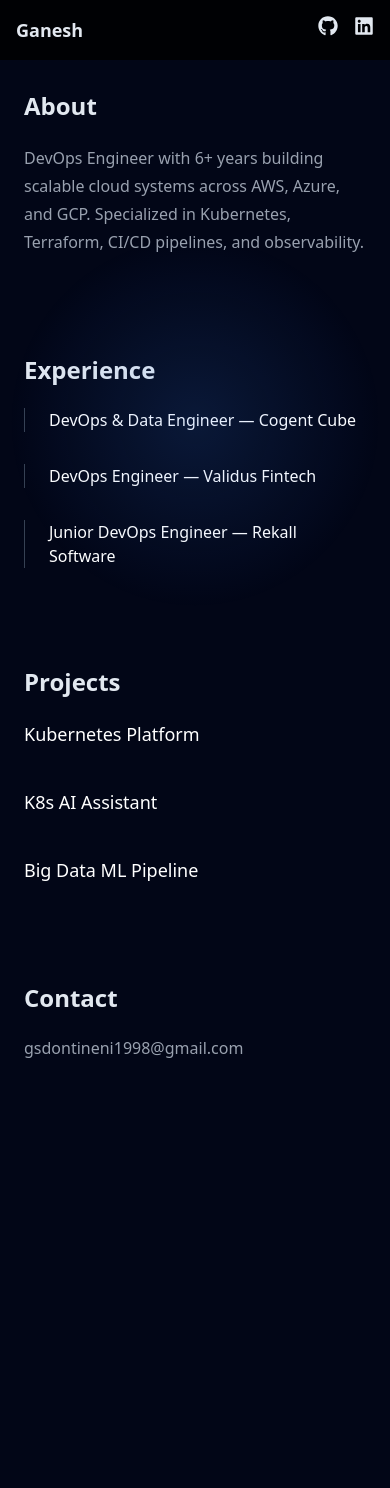
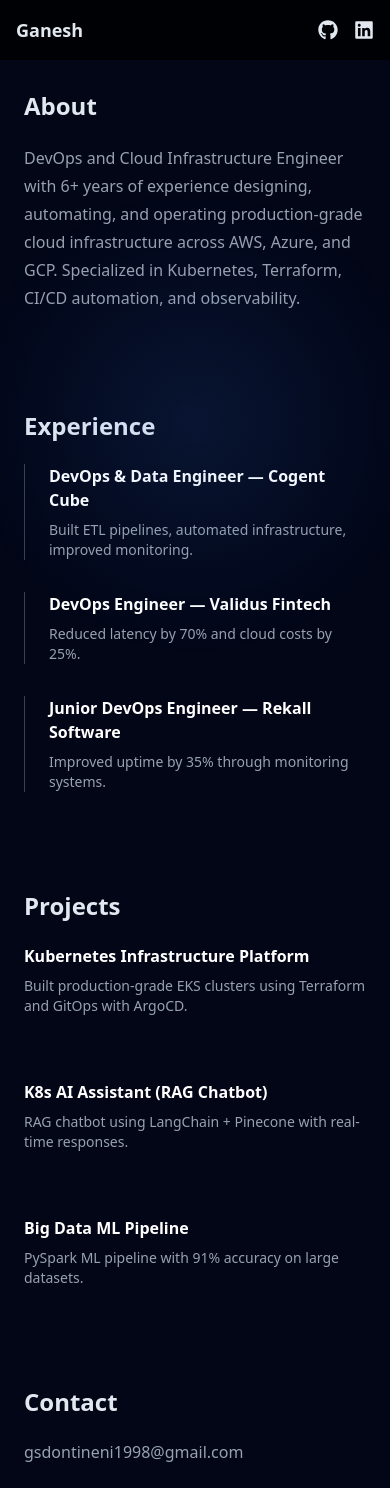
Before and after one commit to GaneshSaiD/Portfolio, a Next.js app: page / in a window 390 px wide. Before the commit the page ends 1084 px from the top, so only its background shows below. Built offline with nearby package versions, Linux system fonts and the light colour scheme.

Commit message:
Modifications to Portfolio

```diff
--- a/app/globals.css
+++ b/app/globals.css
@@ -17,8 +17,6 @@ body {
   margin-bottom: 20px;
 }
 
-/* selection */
 ::selection {
   background: #3b82f6;
-  color: white;
 }
--- a/app/page.js
+++ b/app/page.js
@@ -11,16 +11,15 @@ export default function Home() {
     const sections = document.querySelectorAll("section");
 
     const handleScroll = () => {
+      let current = "about";
       sections.forEach((sec) => {
         const top = window.scrollY;
         const offset = sec.offsetTop - 200;
-        const height = sec.offsetHeight;
-        const id = sec.getAttribute("id");
-
-        if (top >= offset && top < offset + height) {
-          setActive(id);
+        if (top >= offset) {
+          current = sec.id;
         }
       });
+      setActive(current);
     };
 
     window.addEventListener("scroll", handleScroll);
@@ -31,12 +30,9 @@ export default function Home() {
     <div className="flex">
 
       {/* CURSOR GLOW */}
-      <div className="fixed top-0 left-0 w-full h-full pointer-events-none bg-[radial-gradient(circle_at_center,rgba(59,130,246,0.15),transparent_40%)]" />
+      <div className="fixed inset-0 pointer-events-none bg-[radial-gradient(circle_at_center,rgba(59,130,246,0.12),transparent_50%)]" />
 
-      {/* SCROLL BAR */}
-      <div className="fixed top-0 left-0 h-1 bg-blue-500 z-50 w-[var(--scroll)]" />
-
-      {/* SIDEBAR (DESKTOP) */}
+      {/* SIDEBAR */}
       <div className="hidden md:flex flex-col justify-between w-1/3 h-screen sticky top-0 p-10 border-r border-gray-800">
 
         <div>
@@ -48,6 +44,7 @@ export default function Home() {
             DevOps Engineer | Cloud | Data
           </p>
 
+          {/* NAV */}
           <nav className="mt-8 space-y-3 text-sm">
             {["about", "experience", "projects", "contact"].map((item) => (
               <a
@@ -73,22 +70,24 @@ export default function Home() {
           </a>
         </div>
 
+        {/* ICONS */}
         <div className="flex space-x-5 text-2xl text-gray-400">
           <a href="https://github.com/GaneshSaiD" target="_blank">
-            <FaGithub className="hover:text-white transition" />
+            <FaGithub className="hover:text-white hover:scale-110 transition" />
           </a>
           <a href="https://linkedin.com/in/ganeshsaidontineni" target="_blank">
-            <FaLinkedin className="hover:text-blue-400 transition" />
+            <FaLinkedin className="hover:text-blue-400 hover:scale-110 transition" />
           </a>
         </div>
       </div>
 
       {/* MOBILE HEADER */}
-      <div className="md:hidden fixed top-0 left-0 w-full bg-black/80 backdrop-blur p-4 z-50 flex justify-between">
+      <div className="md:hidden fixed top-0 left-0 w-full bg-black/80 backdrop-blur p-4 z-50 flex justify-between items-center">
         <h1 className="text-lg font-bold">Ganesh</h1>
+
         <div className="flex space-x-4 text-xl">
-          <FaGithub />
-          <FaLinkedin />
+          <a href="https://github.com/GaneshSaiD"><FaGithub /></a>
+          <a href="https://linkedin.com/in/ganeshsaidontineni"><FaLinkedin /></a>
         </div>
       </div>
 
@@ -99,8 +98,9 @@ export default function Home() {
         <motion.section id="about" initial={{ opacity: 0, y: 30 }} whileInView={{ opacity: 1, y: 0 }}>
           <h2 className="section-title">About</h2>
           <p className="text-gray-400 leading-7">
-            DevOps Engineer with 6+ years building scalable cloud systems across AWS, Azure, and GCP.
-            Specialized in Kubernetes, Terraform, CI/CD pipelines, and observability.
+            DevOps and Cloud Infrastructure Engineer with 6+ years of experience designing,
+            automating, and operating production-grade cloud infrastructure across AWS, Azure,
+            and GCP. Specialized in Kubernetes, Terraform, CI/CD automation, and observability.
           </p>
         </motion.section>
 
@@ -109,19 +109,20 @@ export default function Home() {
           <h2 className="section-title">Experience</h2>
 
           <div className="space-y-8">
-            {[
-              "DevOps & Data Engineer — Cogent Cube",
-              "DevOps Engineer — Validus Fintech",
-              "Junior DevOps Engineer — Rekall Software"
-            ].map((job, i) => (
-              <motion.div
-                key={i}
-                whileHover={{ x: 10 }}
-                className="border-l border-gray-700 pl-6 hover:border-blue-500"
-              >
-                <p className="text-white">{job}</p>
-              </motion.div>
-            ))}
+            <motion.div whileHover={{ x: 10 }} className="border-l border-gray-700 pl-6 hover:border-blue-500">
+              <h3 className="text-white font-semibold">DevOps & Data Engineer — Cogent Cube</h3>
+              <p className="text-gray-400 text-sm mt-2">Built ETL pipelines, automated infrastructure, improved monitoring.</p>
+            </motion.div>
+
+            <motion.div whileHover={{ x: 10 }} className="border-l border-gray-700 pl-6 hover:border-blue-500">
+              <h3 className="text-white font-semibold">DevOps Engineer — Validus Fintech</h3>
+              <p className="text-gray-400 text-sm mt-2">Reduced latency by 70% and cloud costs by 25%.</p>
+            </motion.div>
+
+            <motion.div whileHover={{ x: 10 }} className="border-l border-gray-700 pl-6 hover:border-blue-500">
+              <h3 className="text-white font-semibold">Junior DevOps Engineer — Rekall Software</h3>
+              <p className="text-gray-400 text-sm mt-2">Improved uptime by 35% through monitoring systems.</p>
+            </motion.div>
           </div>
         </motion.section>
 
@@ -130,17 +131,40 @@ export default function Home() {
           <h2 className="section-title">Projects</h2>
 
           <div className="space-y-10">
-            {[
-              "Kubernetes Platform",
-              "K8s AI Assistant",
-              "Big Data ML Pipeline"
-            ].map((proj, i) => (
-              <motion.div key={i} whileHover={{ scale: 1.03 }}>
-                <h3 className="text-lg text-white hover:text-blue-400">
-                  {proj}
-                </h3>
-              </motion.div>
-            ))}
+
+            <motion.div whileHover={{ scale: 1.02 }} className="group">
+              <h3 className="text-white font-semibold group-hover:text-blue-400 transition">
+                Kubernetes Infrastructure Platform
+              </h3>
+              <p className="text-gray-400 text-sm mt-2">
+                Built production-grade EKS clusters using Terraform and GitOps with ArgoCD.
+              </p>
+              <a href="https://github.com/GaneshSaiD" className="text-blue-400 text-sm opacity-0 group-hover:opacity-100">
+                View Code →
+              </a>
+            </motion.div>
+
+            <motion.div whileHover={{ scale: 1.02 }} className="group">
+              <h3 className="text-white font-semibold group-hover:text-blue-400 transition">
+                K8s AI Assistant (RAG Chatbot)
+              </h3>
+              <p className="text-gray-400 text-sm mt-2">
+                RAG chatbot using LangChain + Pinecone with real-time responses.
+              </p>
+              <a href="https://github.com/GaneshSaiD/k8s-rag-chatbot" className="text-blue-400 text-sm opacity-0 group-hover:opacity-100">
+                View Code →
+              </a>
+            </motion.div>
+
+            <motion.div whileHover={{ scale: 1.02 }} className="group">
+              <h3 className="text-white font-semibold group-hover:text-blue-400 transition">
+                Big Data ML Pipeline
+              </h3>
+              <p className="text-gray-400 text-sm mt-2">
+                PySpark ML pipeline with 91% accuracy on large datasets.
+              </p>
+            </motion.div>
+
           </div>
         </motion.section>
 
```
